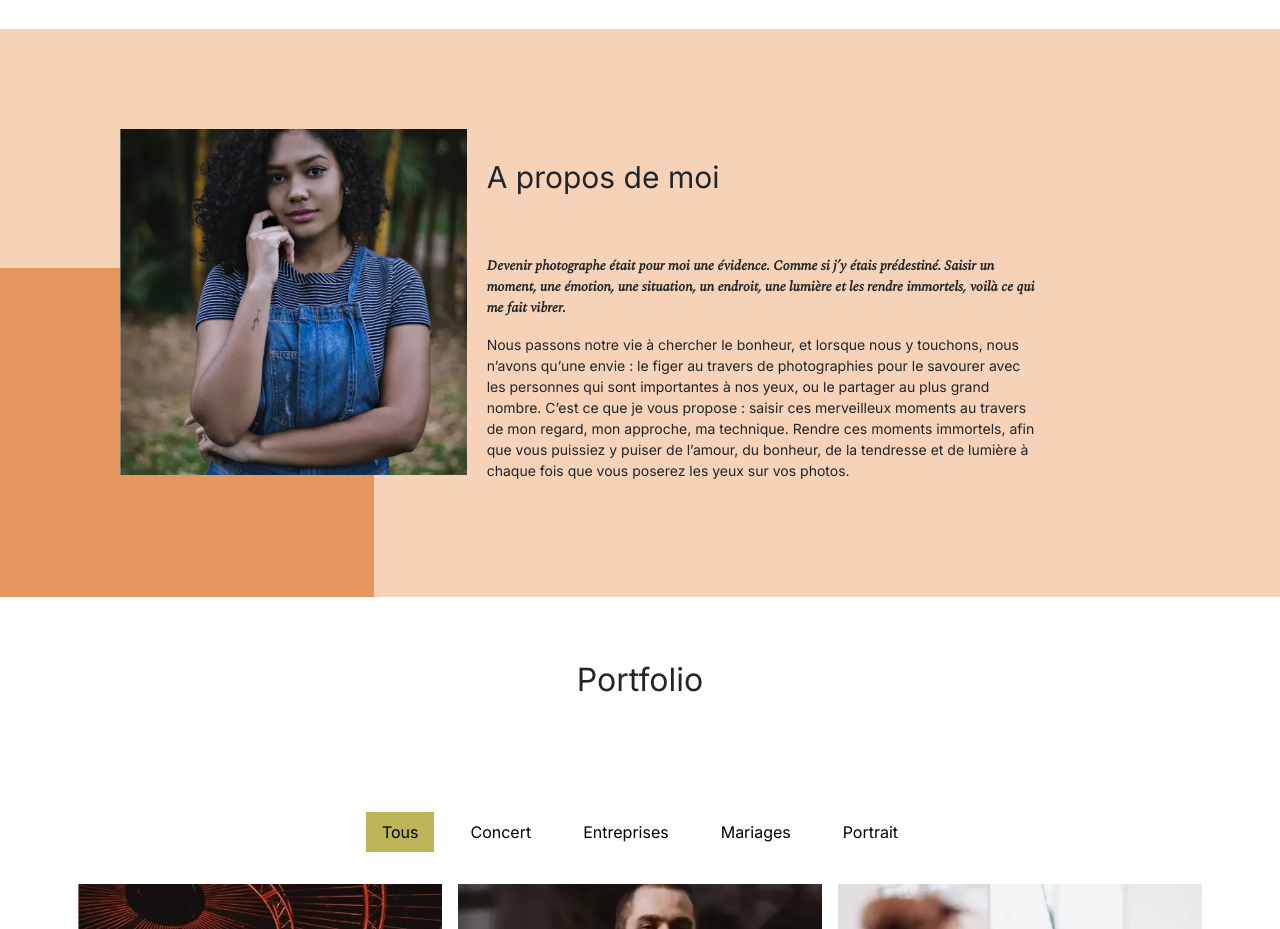
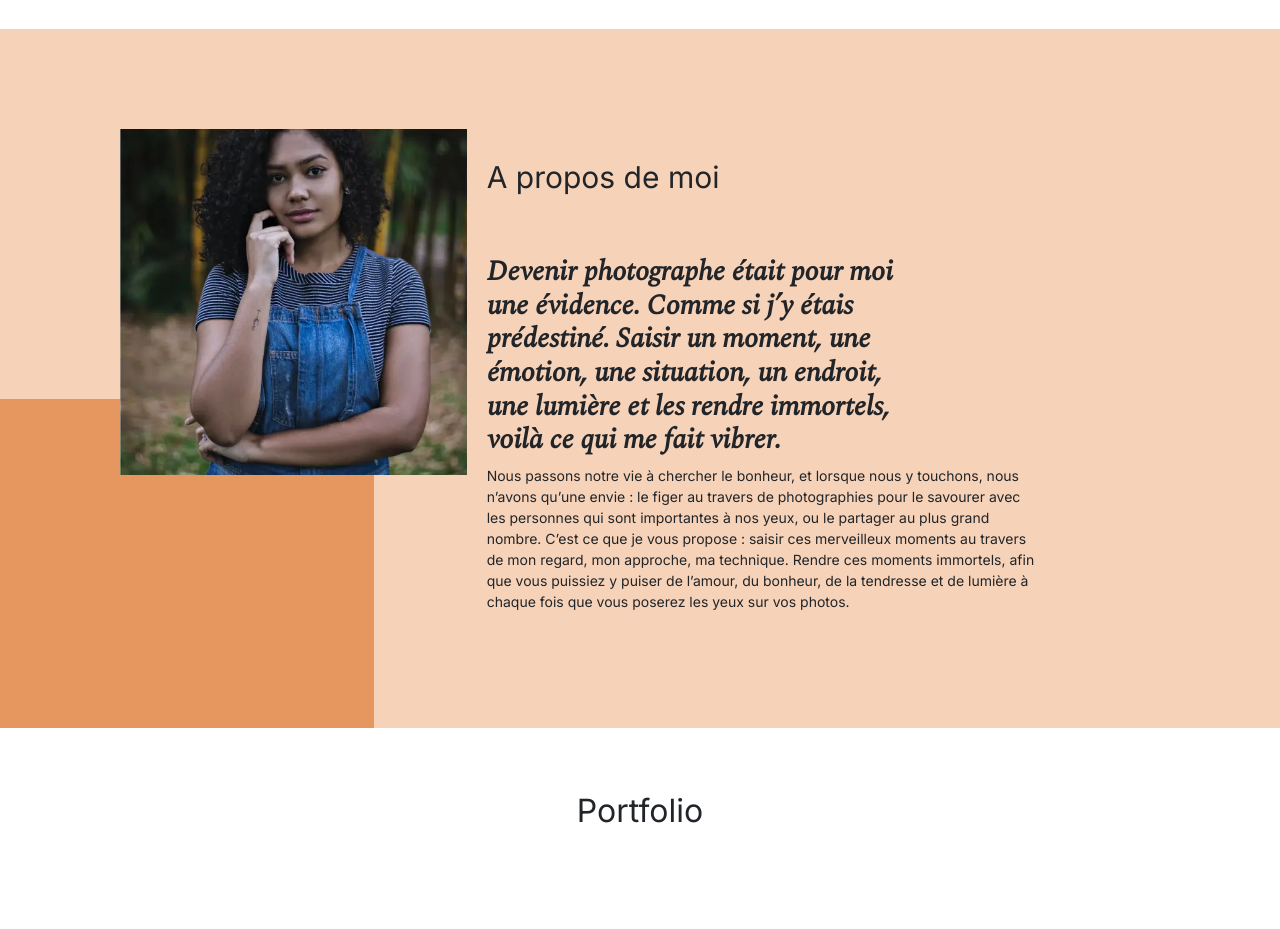
Before and after one commit to Ngueminping48/Projet_08-Nina-Carducci, a plain HTML site: page index.html in a window 1280 px wide. Shown: the part 990-1919 px from the top of the page. Drawn offline with nearby package versions, Linux system fonts and the light colour scheme.

Commit message:
html paragraphe revu

```diff
--- a/index.html
+++ b/index.html
@@ -139,9 +139,9 @@
 			</figure>
 			<div id="about-me">
 				<h2 class="about-me__title">A propos de moi</h2>
-				<p class="about-me__introduction">Devenir photographe était pour moi une évidence. Comme si j’y
+				<h3 class="about-me__introduction">Devenir photographe était pour moi une évidence. Comme si j’y
 					étais prédestiné. Saisir un moment, une émotion, une situation, un endroit, une lumière et les
-					rendre immortels, voilà ce qui me fait vibrer.</p>
+					rendre immortels, voilà ce qui me fait vibrer.</h3>
 				<p>Nous passons notre vie à chercher le bonheur, et lorsque nous y touchons, nous n’avons qu’une
 					envie : le figer au travers de photographies pour le savourer avec les personnes qui sont
 					importantes à nos yeux, ou le partager au plus grand nombre.
@@ -298,7 +298,8 @@
 	<script src="https://code.jquery.com/jquery-3.4.1.min.js"
 		integrity="sha256-CSXorXvZcTkaix6Yvo6HppcZGetbYMGWSFlBw8HfCJo=" crossorigin="anonymous"></script>
 	<script src="./assets/maugallery.min.js"></script>
-	<script src="./assets/scripts.min.js"></script>
+	<script src="./assets/scripts.min.js" defer></script>
+
 </body>
 
 </html>
```
